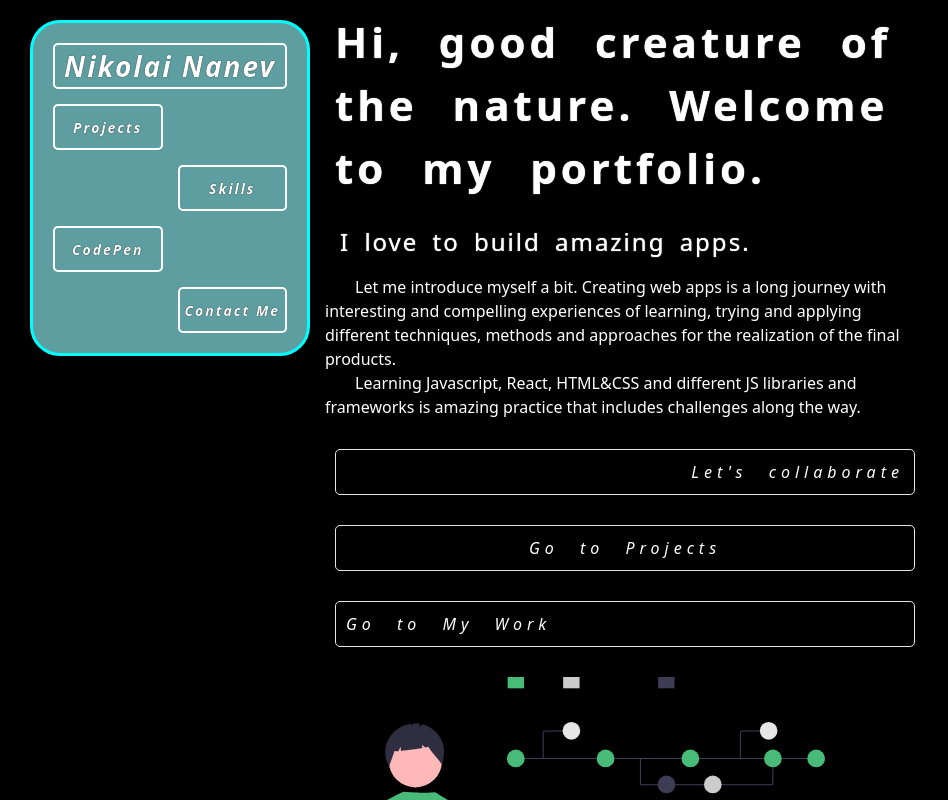
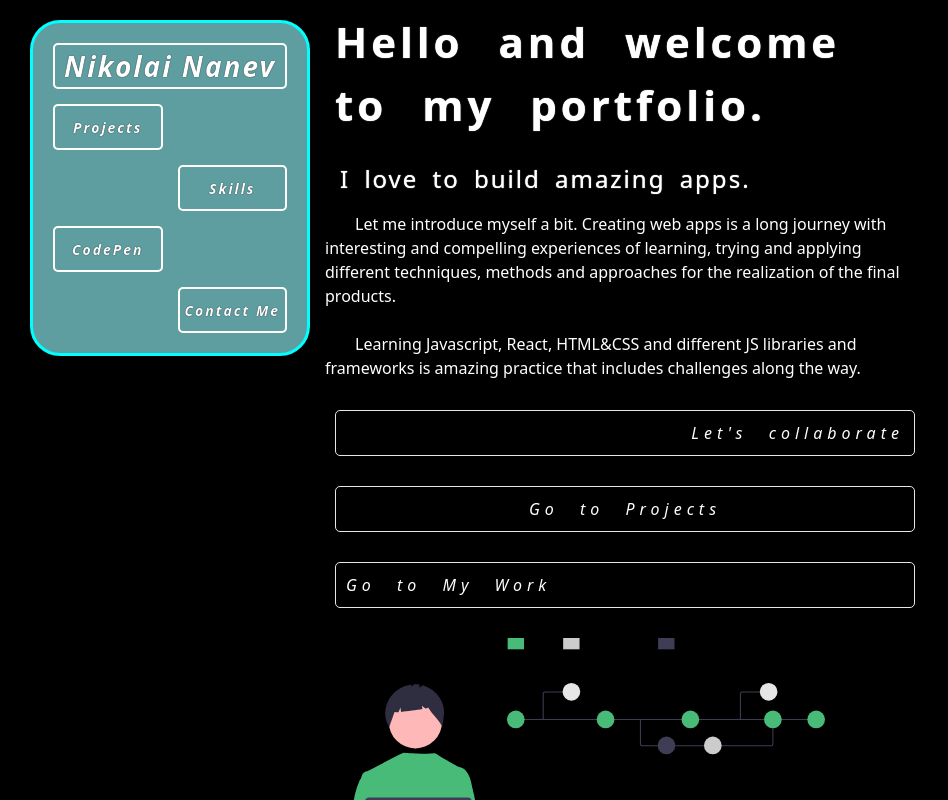
Before and after one commit to niki4etoo/Portfolio, a React (Create React App) app: page / in a window 1280 px wide. Shown: the top 800 px of the page, without its empty margins (0-948 px from the left). Built offline with nearby package versions, Linux system fonts and the light colour scheme.

Commit message:
mod: change the title of about section

```diff
--- a/src/components/About.js
+++ b/src/components/About.js
@@ -59,7 +59,7 @@ export default class About extends React.Component {
 				<div className="container">
 					<div className="intro">
 						<h1>
-							Hi, good creature of the nature. Welcome to my portfolio.
+							Hello and welcome to my portfolio.
 						</h1>
 						<h2>
 						 I love to build amazing apps.
@@ -70,6 +70,7 @@ export default class About extends React.Component {
 							different techniques, methods and approaches for the realization of the
 							final products.
 						</p>
+						<br />
 						<p>
 							Learning Javascript, React, HTML&CSS and different JS
 							libraries and frameworks is amazing practice that includes challenges
```
